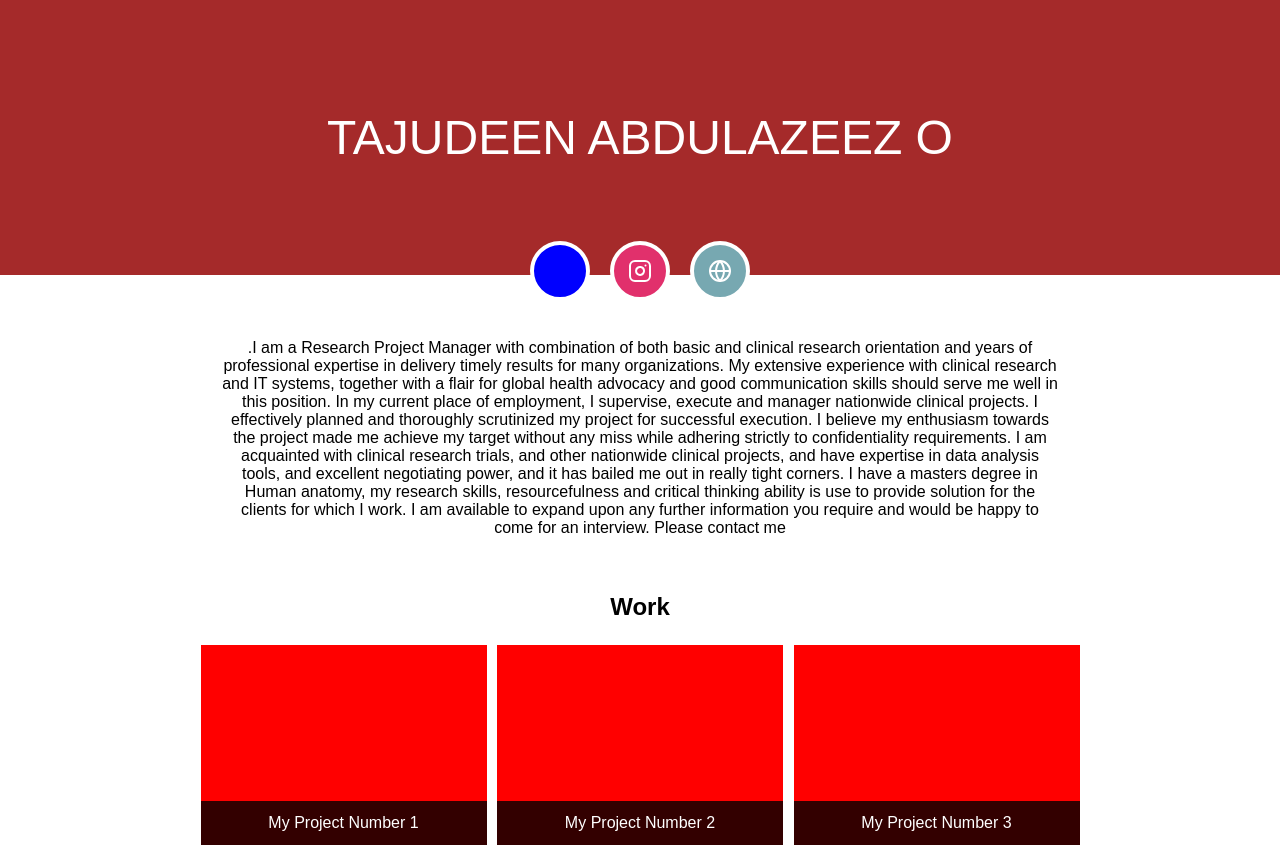
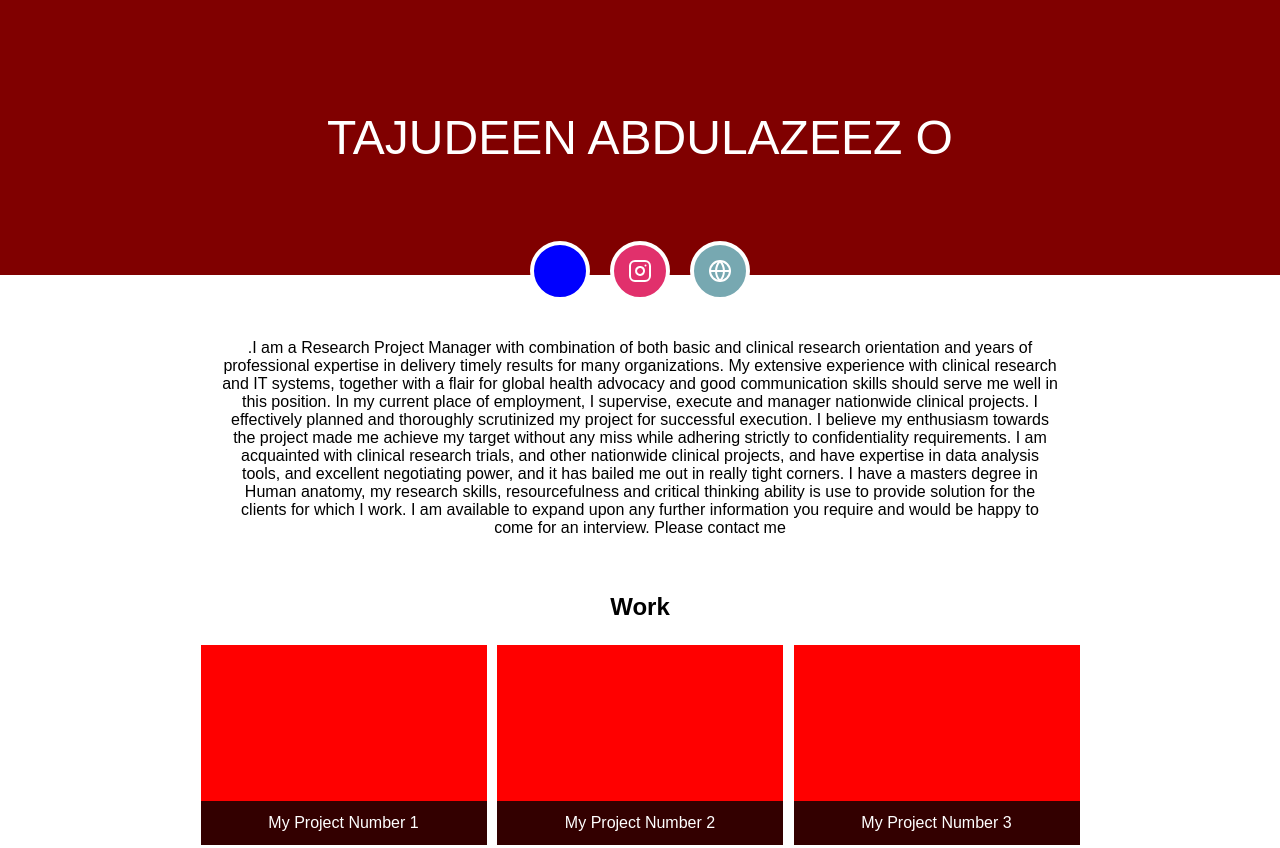
Before and after one commit to Tajudeenazeez/first_html_css_project, a plain HTML site: page index.html in a window 1280 px wide. Shown: the top 848 px of the page. Drawn offline with Linux system fonts and the light colour scheme.

Commit message:
new color added

```diff
--- a/styles.css
+++ b/styles.css
@@ -20,7 +20,7 @@ header {
   justify-content: center;
   align-items: center;
   width: 100vw;
-  background-color: brown;
+  background-color:maroon;
   height: 275px;
 }
 
```
